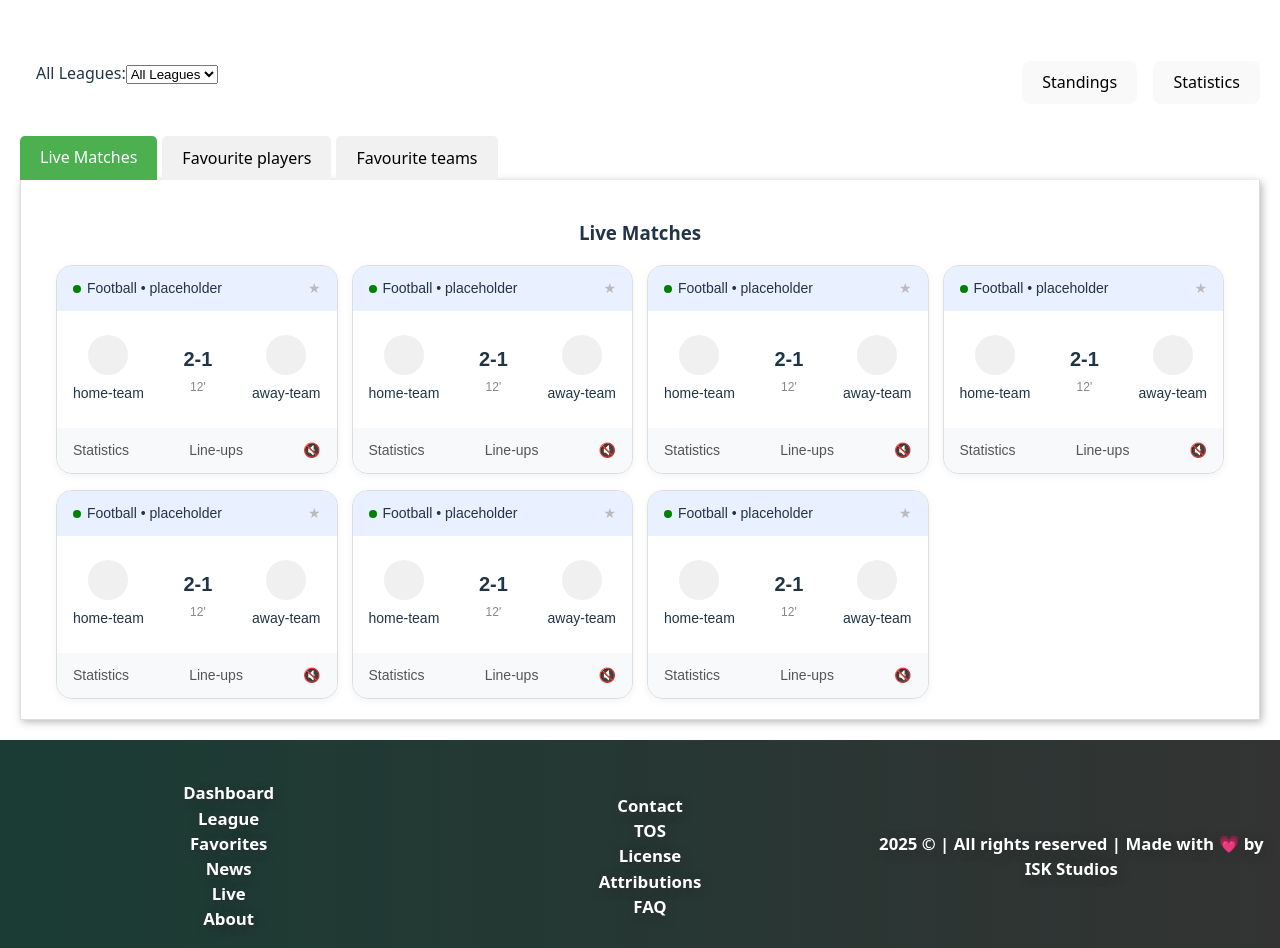
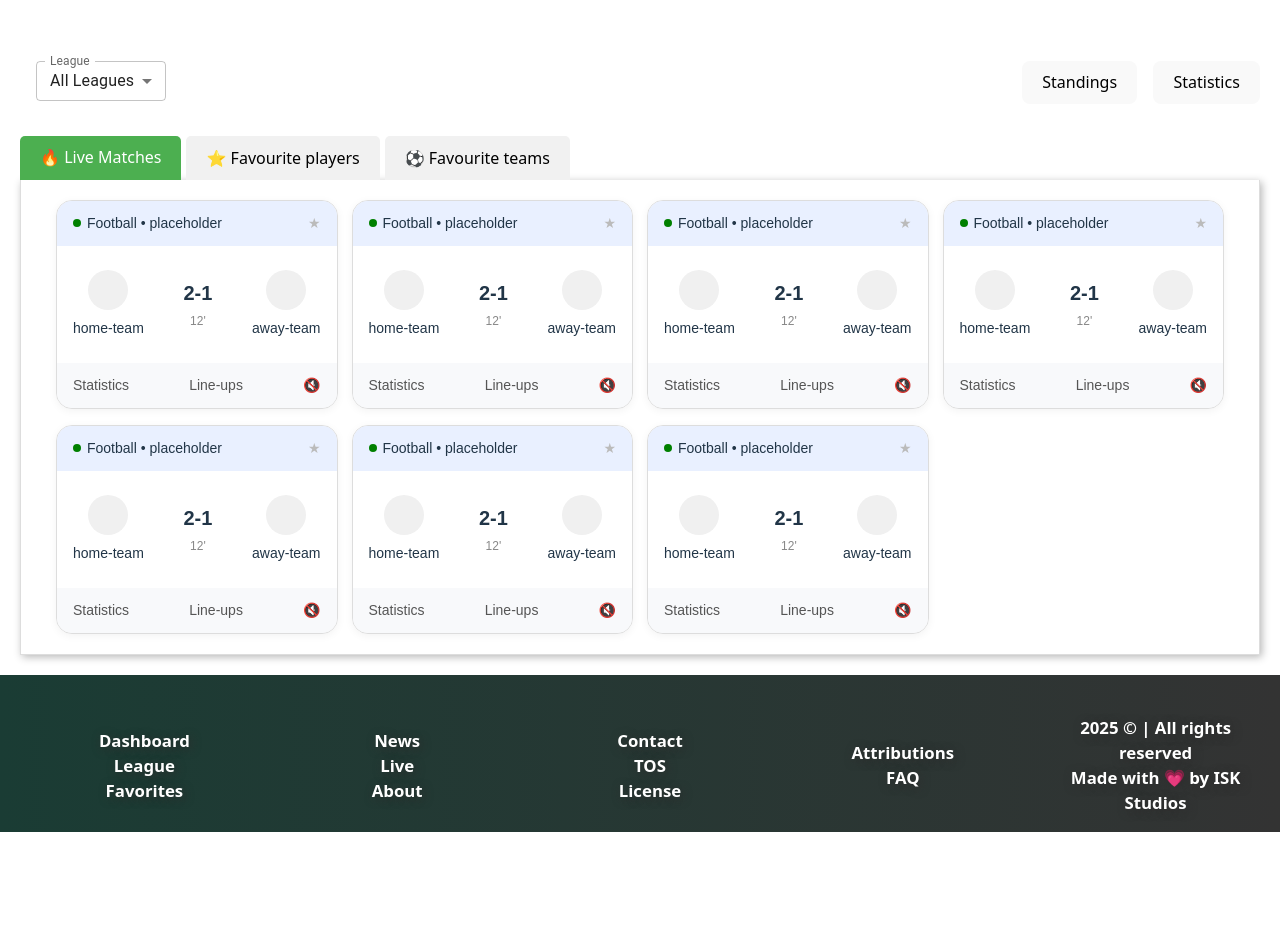
Before and after one commit to Hvlikk/PUI_project, a React (Vite) app: page / in a window 1280 px wide. Shown: the part 240-1188 px from the top of the page. After the commit the page ends 1072 px from the top, so only its background shows below. Built offline with nearby package versions, Linux system fonts and the light colour scheme.

Commit message:
imported materialui select, changes in dashboard <3

```diff
--- a/package.json
+++ b/package.json
@@ -10,6 +10,9 @@
     "preview": "vite preview"
   },
   "dependencies": {
+    "@emotion/react": "^11.14.0",
+    "@emotion/styled": "^11.14.0",
+    "@mui/material": "^7.1.0",
     "lucide-react": "^0.487.0",
     "react": "^19.0.0",
     "react-dom": "^19.0.0",
--- a/src/components/DashboardTabs/DashboardTabs.jsx
+++ b/src/components/DashboardTabs/DashboardTabs.jsx
@@ -2,6 +2,8 @@ import React, { useState, useEffect } from 'react';
 import { useNavigate } from 'react-router-dom';
 import Matchcard from '../Matchcard/Matchcard';
 import './DashboardTabs.scss';
+import { FormControl, InputLabel, Select, MenuItem } from '@mui/material';
+
 
 const DashboardTabs = () => {
   const [activeTab, setActiveTab] = useState('live');
@@ -30,19 +32,24 @@ const DashboardTabs = () => {
       <div className="league-section">
         {/* Wybór ligi */}
         <div className="league-selector">
-          <label htmlFor="league">All Leagues:</label>
-          <select
+          <FormControl fullWidth variant="outlined" size="small">
+            <InputLabel id="league-label">League</InputLabel>
+            <Select
+              labelId="league-label"
               id="league"
               value={selectedLeague}
+              label="League"
               onChange={(e) => setSelectedLeague(e.target.value)}
             >
-            <option value="all">All Leagues</option>
-            {Array.isArray(leagues) && leagues.map((league) => (
-              <option key={league.id} value={league.id}>
+              <MenuItem value="all">All Leagues</MenuItem>
+              {Array.isArray(leagues) &&
+                leagues.map((league) => (
+                  <MenuItem key={league.id} value={league.id}>
                     {league.name}
-              </option>
+                  </MenuItem>
                 ))}
-          </select>
+            </Select>
+          </FormControl>
         </div>
         {/* Przyciski do statystyk i tabeli */}
         <div className="league-buttons">
@@ -61,19 +68,19 @@ const DashboardTabs = () => {
           className={`tab ${activeTab === 'live' ? 'active' : ''}`}
           onClick={() => setActiveTab('live')}
         >
-          Live Matches
+        🔥 Live Matches
         </button>
         <button
           className={`tab ${activeTab === 'favourite-players' ? 'active' : ''}`}
           onClick={() => setActiveTab('favourite-players')}
         >
-          Favourite players
+        ⭐ Favourite players
         </button>
         <button
           className={`tab ${activeTab === 'favourite-teams' ? 'active' : ''}`}
           onClick={() => setActiveTab('favourite-teams')}
         >
-          Favourite teams
+        ⚽ Favourite teams
         </button>
       </div>
 
@@ -82,7 +89,6 @@ const DashboardTabs = () => {
         {activeTab === 'live' && (
           <div className="tab-pane active">
             <div className="tab-wrapper">
-              <h3 className="tab-header">Live Matches</h3>
               <div className="cards-section">
                 <Matchcard />
                 <Matchcard />
@@ -99,7 +105,6 @@ const DashboardTabs = () => {
         {activeTab === 'favourite-players' && (
           <div className="tab-pane active">
             <div className="tab-wrapper">
-              <h3 className="tab-header">Favourite Players</h3>
               <div className="cards-section">
                 <Matchcard />
                 <Matchcard />
@@ -111,7 +116,6 @@ const DashboardTabs = () => {
         {activeTab === 'favourite-teams' && (
           <div className="tab-pane active">
             <div className="tab-wrapper">
-              <h3 className="tab-header">Favourite Teams</h3>
               <div className="cards-section">
                 <Matchcard />
                 <Matchcard />
--- a/src/components/DashboardTabs/DashboardTabs.scss
+++ b/src/components/DashboardTabs/DashboardTabs.scss
@@ -70,6 +70,10 @@
     }
 }
 
+.tab-header {
+    text-align: left;
+    padding: 16px;
+}
 
 @media (max-width: 1496px) {
     .tab-wrapper .cards-section {
--- a/src/components/Footer/Footer.jsx
+++ b/src/components/Footer/Footer.jsx
@@ -11,20 +11,29 @@ const Footer = () => {
                         <Link to="/dashboard" class="nav-link">Dashboard</Link>
                         <Link to="/league" class="nav-link">League</Link>
                         <Link to="/favorites" class="nav-link">Favorites</Link>
-                        <Link to="/news" class="nav-link">News</Link>
-                        <Link to="/live" class="nav-link">Live</Link>
-                        <Link to="/about" class="nav-link">About</Link>
                     </div>
+
+                    <div className="content-container">
+                            <Link to="/news" class="nav-link">News</Link>
+                            <Link to="/live" class="nav-link">Live</Link>
+                            <Link to="/about" class="nav-link">About</Link>
+                    </div>
+
                     <div className="content-container middle">
-
                         <Link to="/contact" class="nav-link">Contact</Link>
                         <Link to="/tos" class="nav-link">TOS</Link>
                         <Link to="/license" class="nav-link">License</Link>
+                    </div>
+
+                    <div className="content-container">
                         <Link to="/attributions" class="nav-link">Attributions</Link>
                         <Link to="/faq" class="nav-link">FAQ</Link>
                     </div>
+
+
                     <div className="content-container last">
-                        <p class="nav-link">2025 © | All rights reserved | Made with 💗 by ISK Studios</p>
+                        <p className="nav-link">2025 © | All rights reserved</p>
+                        <p className="nav-link"> Made with 💗 by ISK Studios</p>
                     </div>
                 </div>
         </footer>
```
Also changed, not shown: 1 other file (tests, documents, lock files or other folders). Lines whose indentation alone changed are shown as unchanged.
